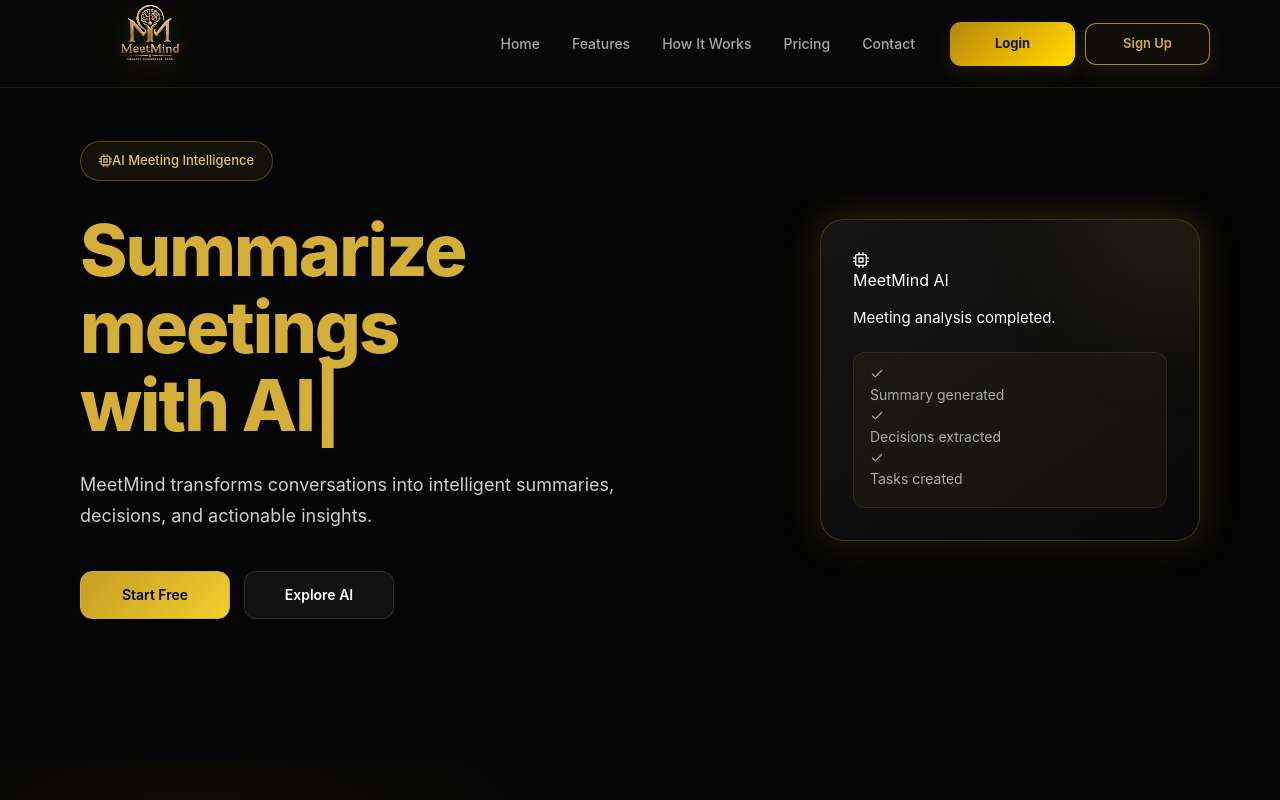
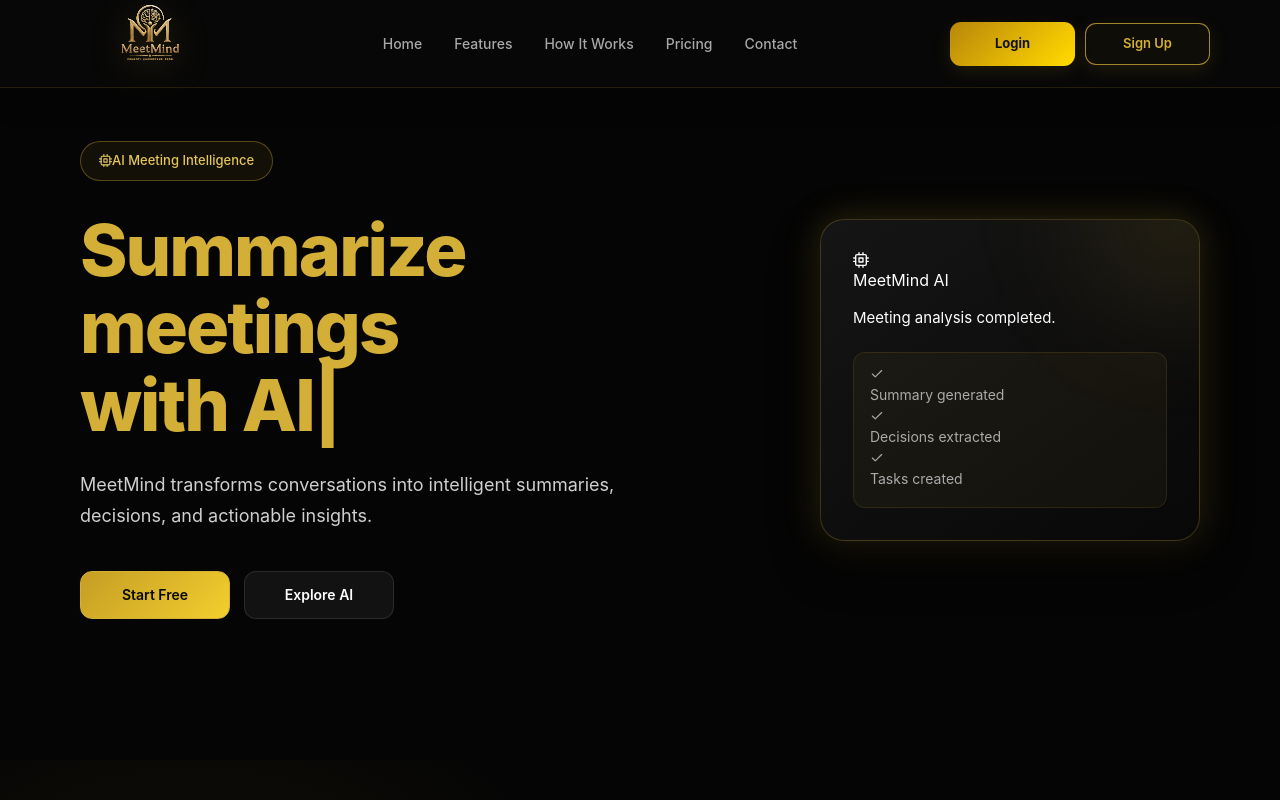
Before and after one commit to H-akimi07/MeetMind--AI-assistant-, a React (Vite) app in the folder frontend/: page / in a window 1280 px wide. Shown: the top 800 px of the page. Built offline with nearby package versions, Linux system fonts and the light colour scheme; no server answers.

Commit message:
nav links arrangent

```diff
--- a/frontend/src/components/Navbar.css
+++ b/frontend/src/components/Navbar.css
@@ -69,9 +69,6 @@
   align-items: center;
 
   gap: 32px;
-
-  margin-left: auto;
-  margin-right: 35px;
 }
 
 .nav-links a {
```
